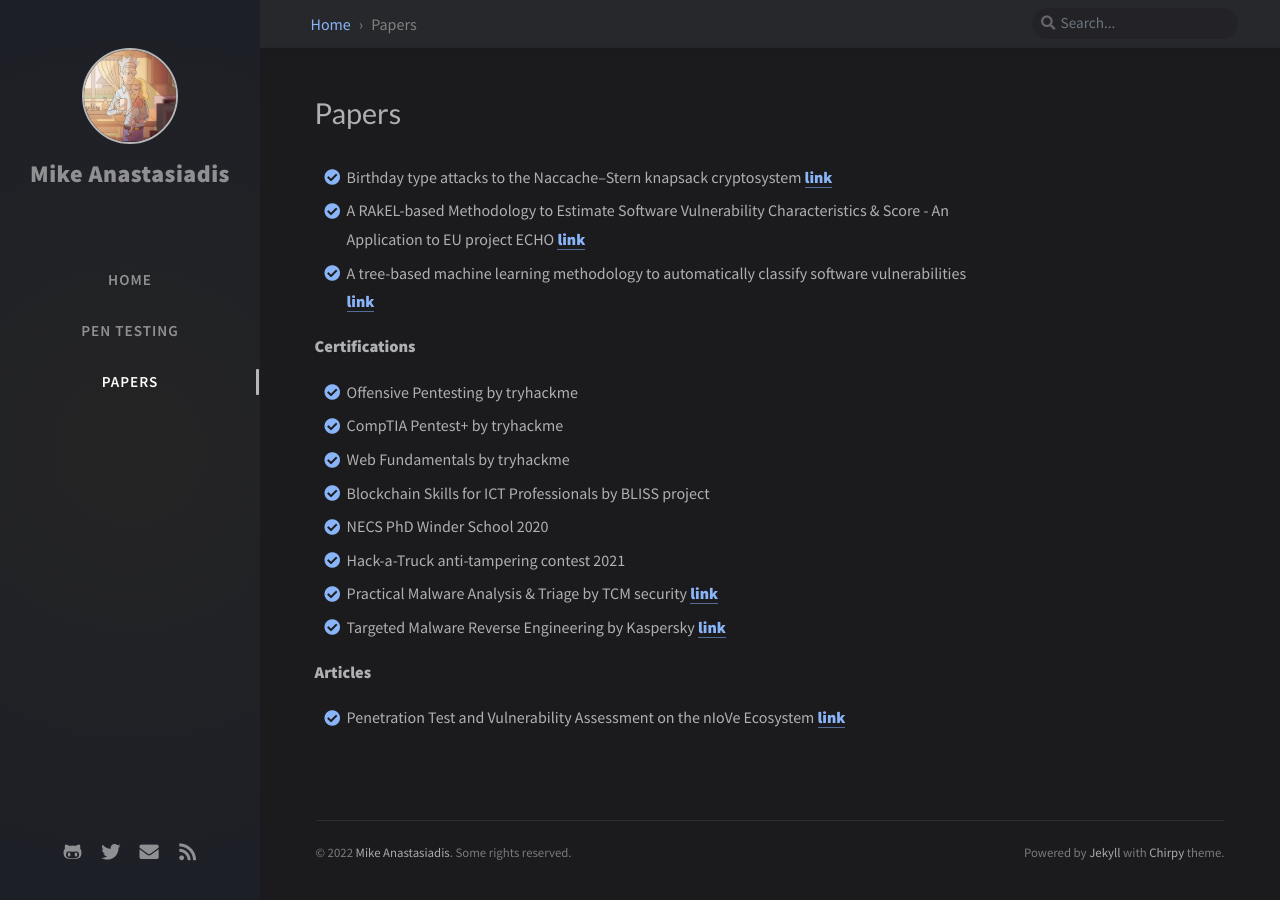
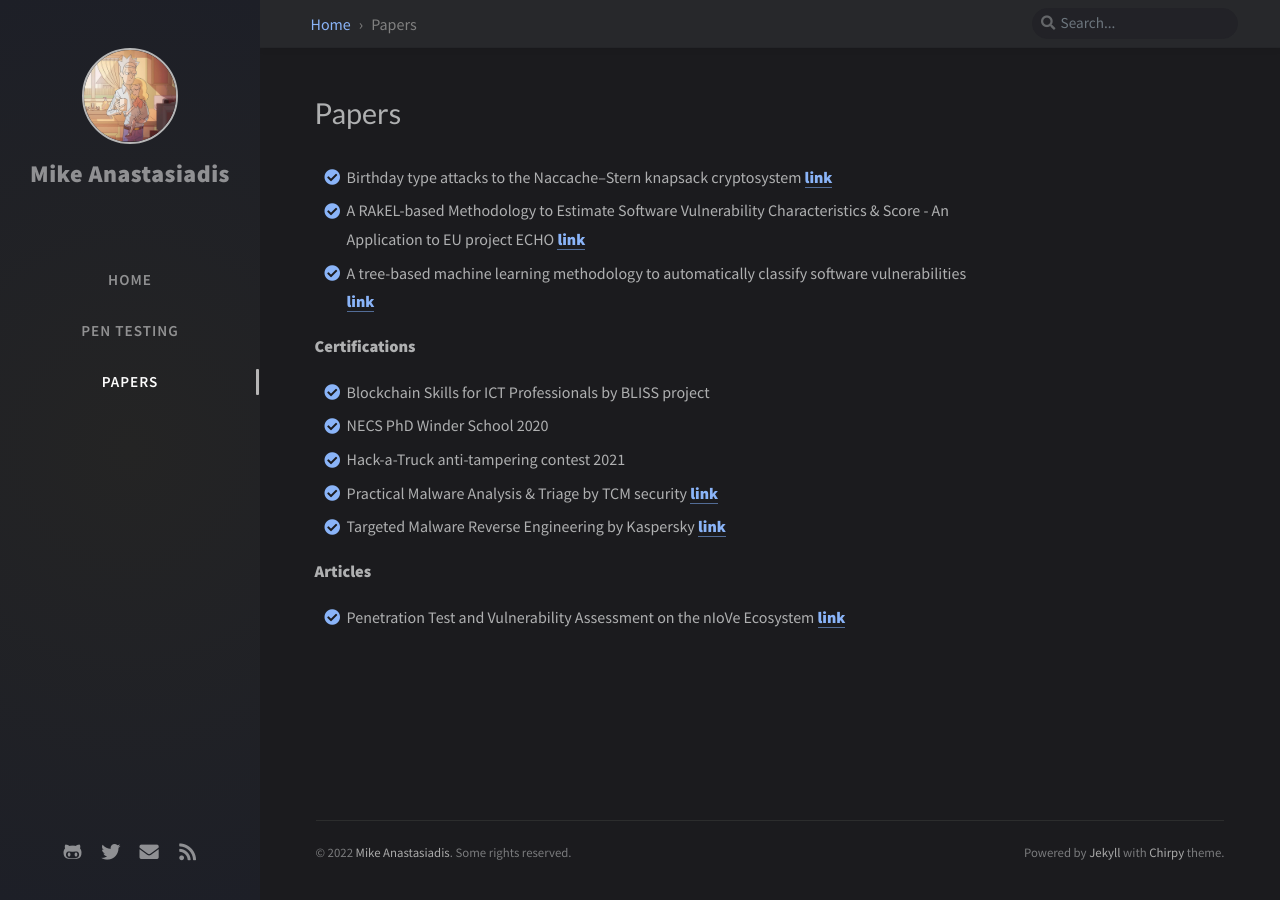
Before and after one commit to MikeAnast/MikeAnast.github.io, a Jekyll site: the page built from _tabs/archives.md, in a window 1280 px wide. Built offline with Jekyll 4.4.1, drawn with Linux system fonts in a browser that asks for light colours; nearby versions of some CDN libraries; comment, search, counter and statistics services are not loaded.

Commit message:
Update archives.md

```diff
--- a/_tabs/archives.md
+++ b/_tabs/archives.md
@@ -11,9 +11,6 @@ order: 3
 
 
 **Certifications**
-- [x] Offensive Pentesting by tryhackme
-- [x] CompTIA Pentest+ by tryhackme
-- [x] Web Fundamentals by tryhackme
 - [x] Blockchain Skills for ICT Professionals by BLISS project
 - [x] NECS PhD Winder School 2020
 - [x] Hack-a-Truck anti-tampering contest 2021
```
